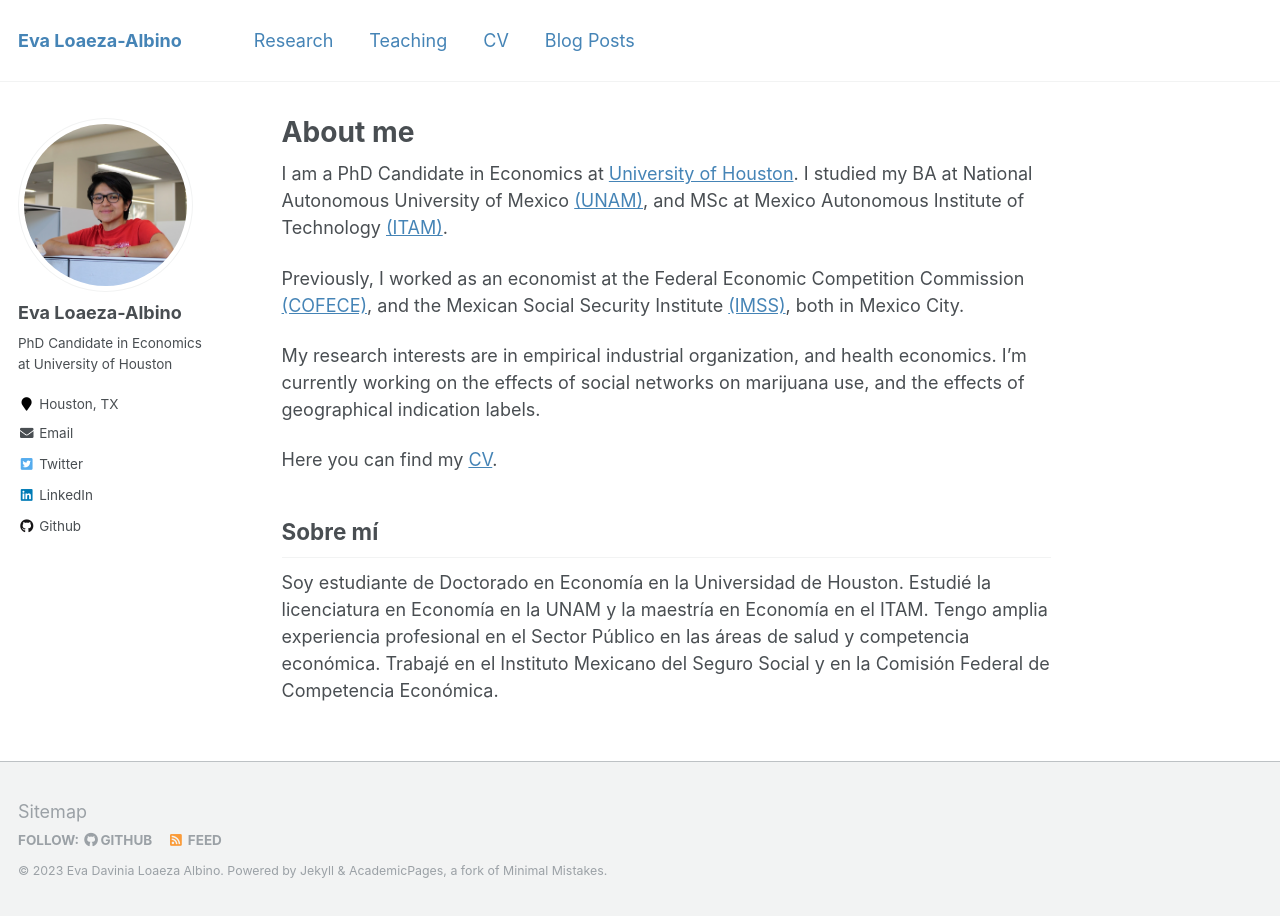
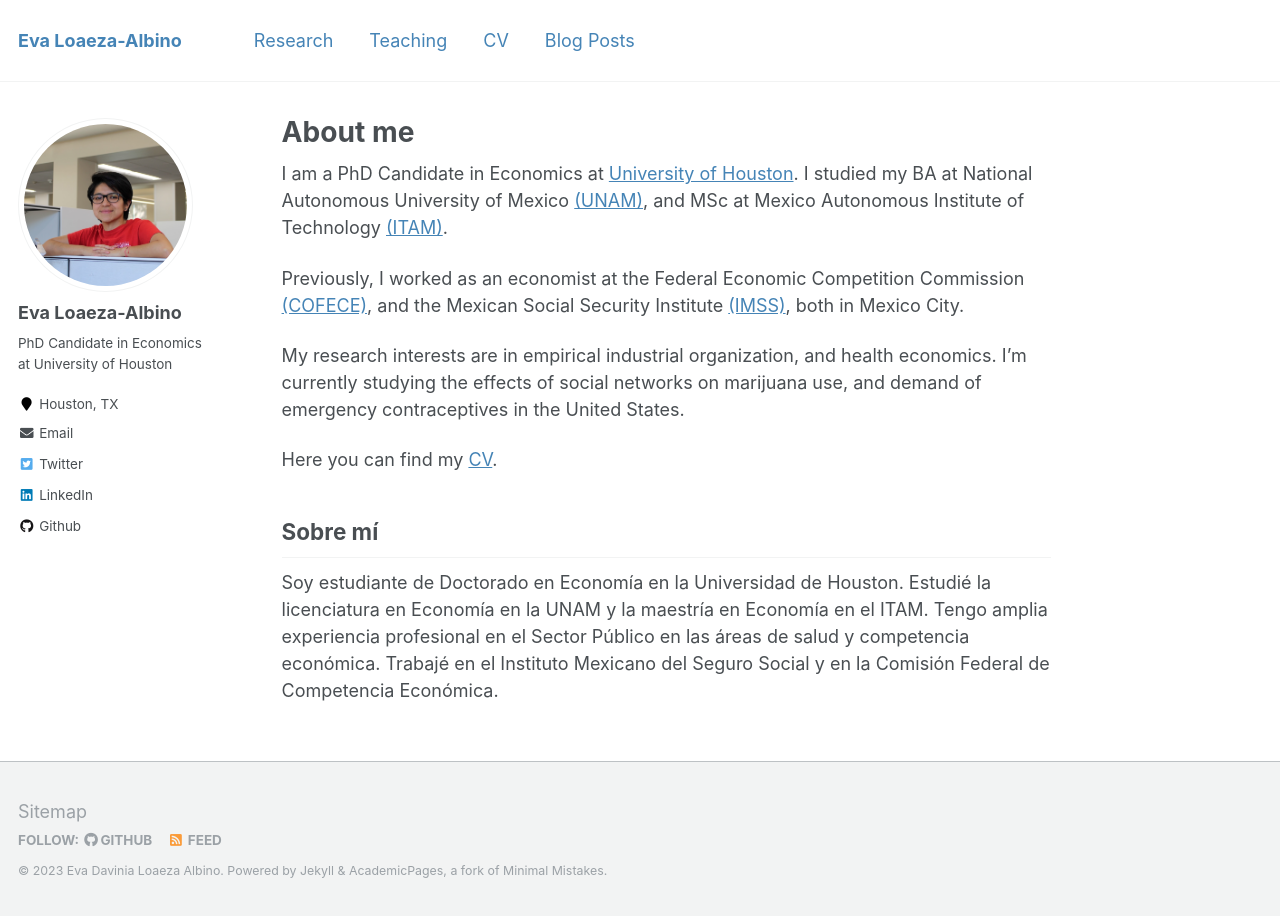
Before and after one commit to evaloaeza/evaloaeza.github.io, a Jekyll site: the page built from _pages/about.md, in a window 1280 px wide. Built offline with Jekyll 4.4.1, drawn with Linux system fonts in a browser that asks for light colours.

Commit message:
Update about.md

```diff
--- a/_pages/about.md
+++ b/_pages/about.md
@@ -12,7 +12,7 @@ I am a PhD Candidate in Economics at [University of Houston](https://www.uh.edu/
 
 Previously, I worked as an economist at the Federal Economic Competition Commission [(COFECE)](https://www.cofece.mx/?lang=en), and the Mexican Social Security Institute [(IMSS)](http://www.imss.gob.mx/), both in Mexico City.
 
-My research interests are in empirical industrial organization, and health economics. I’m currently working on the effects of social networks on marijuana use, and the effects of geographical indication labels.
+My research interests are in empirical industrial organization, and health economics. I’m currently studying the effects of social networks on marijuana use, and demand of emergency contraceptives in the United States.
 
 Here you can find my <a href="/files/EvaLoaeza_CV_2023.pdf">CV</a>.
 
```
